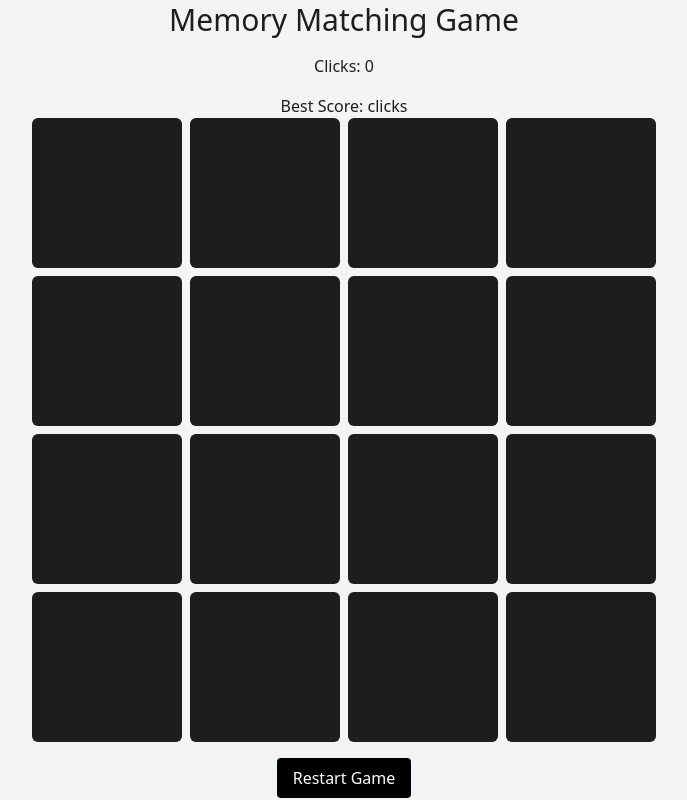
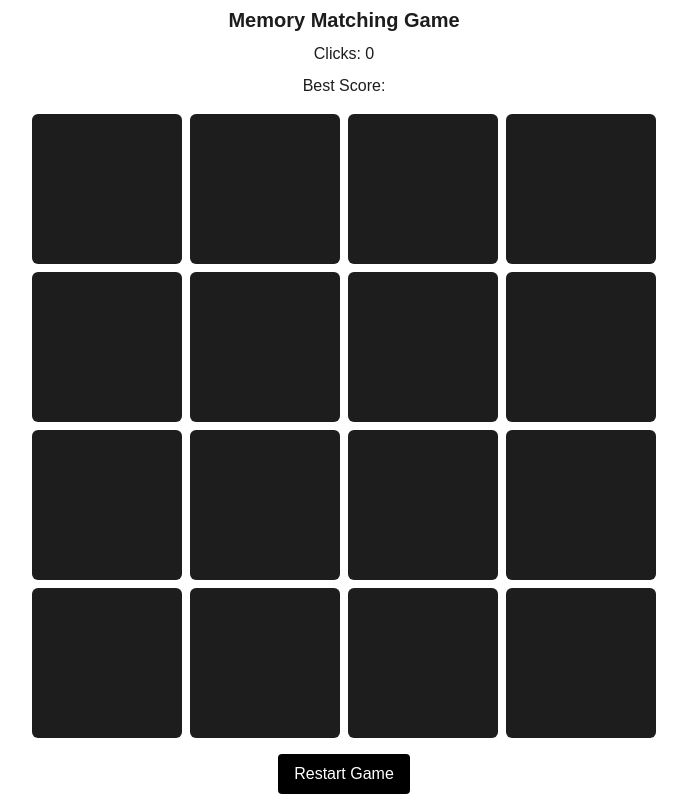
Before and after one commit to victory-a/memory-game, a Next.js app: page / in a window 1280 px wide. Shown: the whole page, without its empty margins (296-983 px from the left). Built offline with nearby package versions, Linux system fonts and the light colour scheme; grey boxes are pictures that could not be loaded.

Commit message:
style updates

```diff
--- a/package.json
+++ b/package.json
@@ -18,9 +18,11 @@
     "@types/react": "^18",
     "@types/react-dom": "^18",
     "autoprefixer": "^10.4.20",
+    "clsx": "^2.1.1",
     "eslint": "^8",
     "eslint-config-next": "15.0.1",
     "postcss": "^8.4.47",
+    "tailwind-merge": "^2.5.4",
     "tailwindcss": "^3.4.14",
     "typescript": "^5"
   }
--- a/src/components/Card.tsx
+++ b/src/components/Card.tsx
@@ -1,6 +1,7 @@
 import React from 'react';
 import Image from 'next/image';
 import { Card } from '@/hooks/useGameState/gameStateReducer';
+import { clsMerge } from '@/utils/classname-merge';
 
 interface CardProps {
   card: Card;
@@ -16,17 +17,20 @@ const Card = ({ card, flipped, disabled, onClick }: CardProps) => {
         <Image
           width={150}
           height={150}
-          className={`backface-hidden absolute w-full h-full rounded-md  transform transition-all duration-200 ease-in
-            ${flipped ? 'rotate-y-0 delay-200' : 'rotate-y-90'}
-           `}
+          className={clsMerge(
+            'backface-hidden absolute w-full h-full rounded-md  transform transition-all duration-200 ease-in',
+            flipped ? 'rotate-y-0 delay-200' : 'rotate-y-90'
+          )}
           src={card.src}
           alt='card front'
         />
 
         <div
-          className={`backface-hidden w-[150px] h-[150px] rounded-md bg-[#1d1d1d] transform transition-transform duration-200 ease-in delay-200 ${
-            flipped ? 'rotate-y-90' : 'rotate-y-0'
-          } ${disabled ? '' : 'cursor-pointer'}`}
+          className={clsMerge(
+            'backface-hidden w-[150px] h-[150px] rounded-md bg-foreground transform transition-transform duration-200 ease-in delay-200',
+            flipped ? 'rotate-y-90' : 'rotate-y-0',
+            disabled ? '' : 'cursor-pointer'
+          )}
           aria-label='card cover'
           onClick={onClick}
         />
--- a/src/components/GameBoard.tsx
+++ b/src/components/GameBoard.tsx
@@ -7,10 +7,10 @@ const GameBoard = () => {
 
   return (
     <div className='flex flex-col items-center'>
-      <h1 className='text-3xl mb-4'>Memory Matching Game</h1>
-      <p>Clicks: {clicks}</p>
-      {<div className='mt-4'>{newBestScore ? <p>🎉 New Best Score! 🎉</p> : <p>Best Score: {bestScore} clicks</p>}</div>}
-      <div className='grid grid-cols-4 gap-2'>
+      <h1 className='text-xl font-semibold mb-2'>Memory Matching Game</h1>
+      <p className='mb-2'>Clicks: {clicks}</p>
+      {<div>{newBestScore ? <p>🎉 New Best Score! 🎉</p> : <p>Best Score: {bestScore}</p>}</div>}
+      <div className='grid grid-cols-4 gap-2 mt-4'>
         {cards.map((card) => (
           <Card
             key={card.id}
--- a/src/pages/index.tsx
+++ b/src/pages/index.tsx
@@ -1,10 +1,26 @@
 import React from 'react';
+import localFont from 'next/font/local';
+
 import GameBoard from '../components/GameBoard';
+import { clsMerge } from '@/utils/classname-merge';
 
-const Home: React.FC = () => {
+const geistSans = localFont({
+  src: './fonts/GeistVF.woff',
+  variable: '--font-geist-sans',
+  weight: '100 900',
+});
+const geistMono = localFont({
+  src: './fonts/GeistMonoVF.woff',
+  variable: '--font-geist-mono',
+  weight: '100 900',
+});
+
+const Home = () => {
   return (
-    <div className="min-h-screen flex justify-center items-center bg-gray-100">
-      <GameBoard />
+    <div className={clsMerge(geistSans.variable, geistMono.variable)}>
+      <main className='min-h-screen flex justify-center items-center'>
+        <GameBoard />
+      </main>
     </div>
   );
 };
--- a/src/styles/globals.css
+++ b/src/styles/globals.css
@@ -10,6 +10,8 @@
 body {
   color: var(--foreground);
   font-size: 16px;
+  background: var(--background);
+  font-family: Arial, Helvetica, sans-serif;
 }
 
 @layer utilities {
--- /dev/null
+++ b/src/utils/classname-merge.ts
@@ -0,0 +1,7 @@
+import clsx, { ClassValue } from 'clsx';
+import { twMerge } from 'tailwind-merge';
+
+/** Merge classes with tailwind-merge with clsx full feature */
+export function clsMerge(...classes: ClassValue[]) {
+  return twMerge(clsx(...classes));
+}
--- a/tailwind.config.ts
+++ b/tailwind.config.ts
@@ -8,6 +8,10 @@ const config: Config = {
         visible: 'visible',
         hidden: 'hidden',
       },
+      colors: {
+        background: 'var(--background)',
+        foreground: 'var(--foreground)',
+      },
     },
   },
   plugins: [],
```
Also changed, not shown: 1 other file (tests, documents, lock files or other folders).
